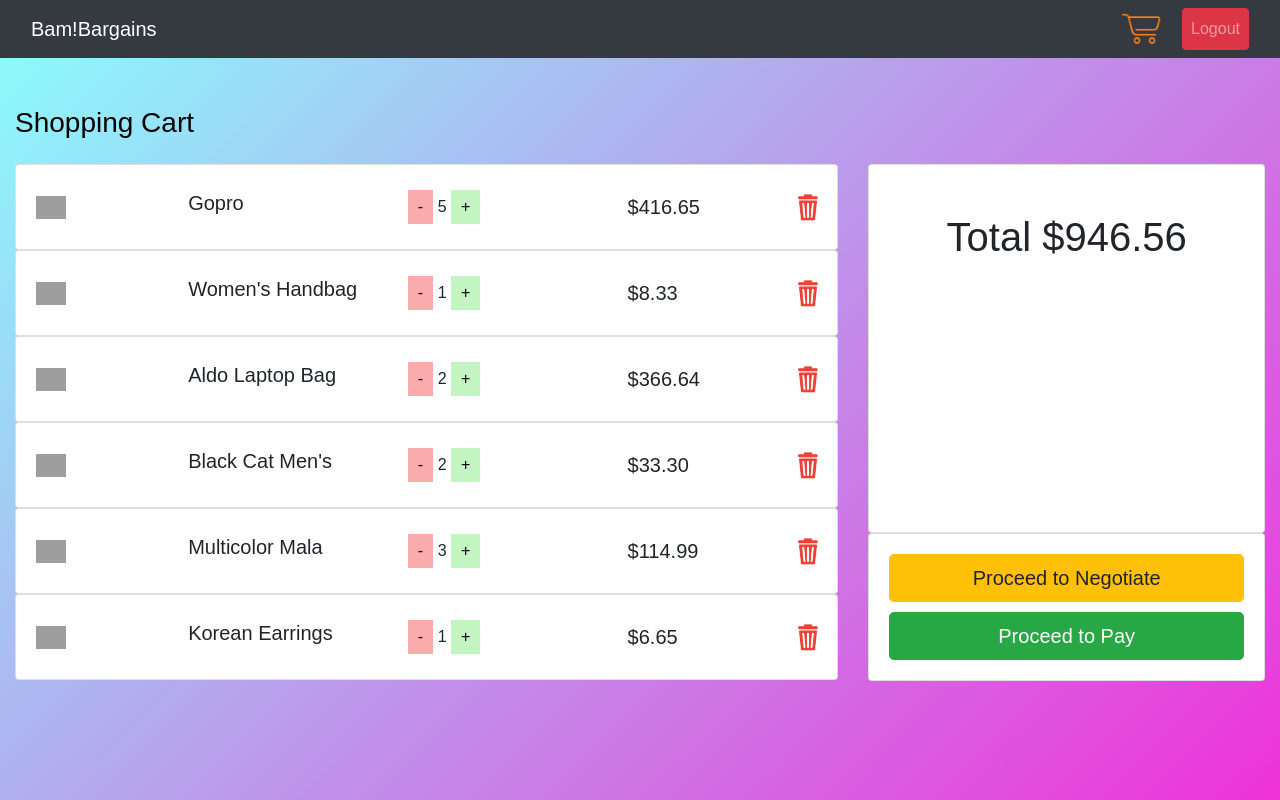
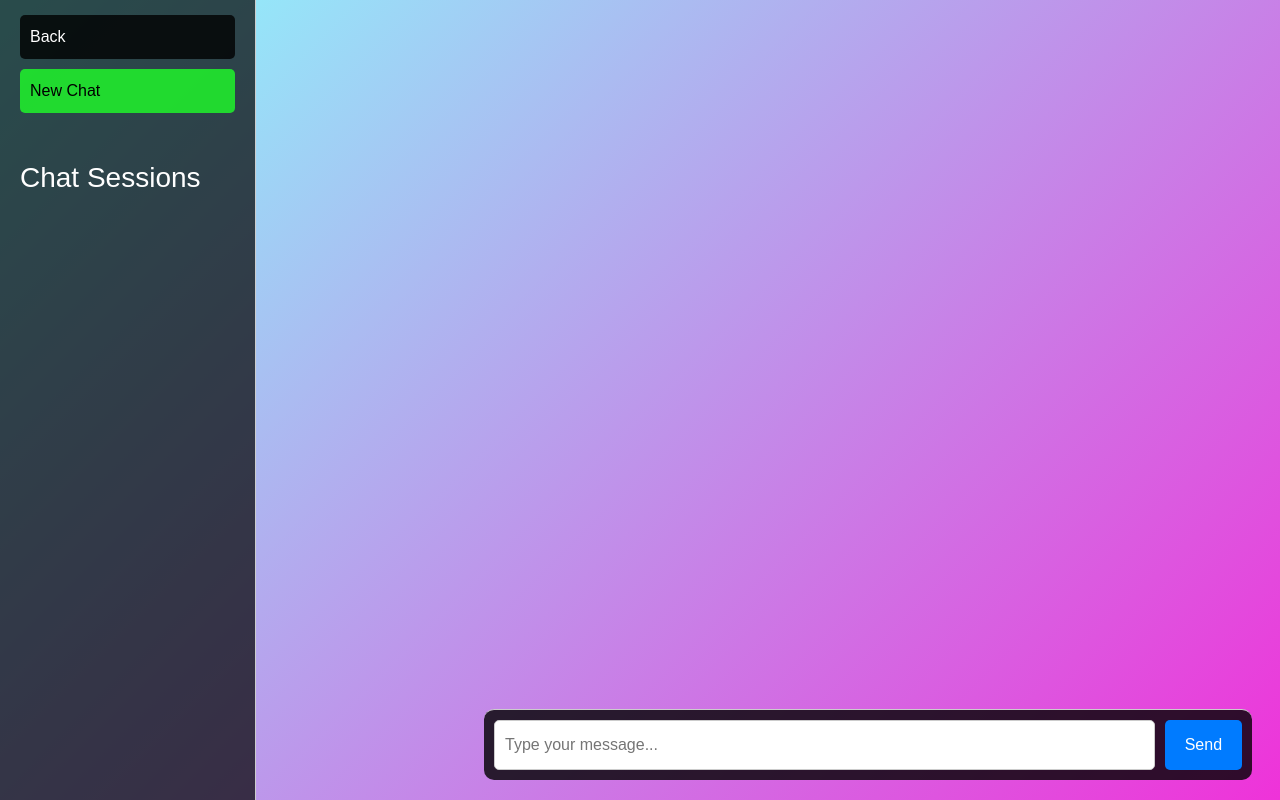
Before and after one commit to venkateshsridharann/Price-Negotiator-Chatbot, a Django app: page /cart/ in a window 1280 px wide. Run offline with Django 5.2, Linux system fonts and the light colour scheme; a user stored in the database is signed in; data comes from the database, SQL or seed files in the repository; both versions use the stored data as it was after the commit; some libraries are stand-ins or nearby versions; grey boxes are pictures that could not be loaded.

Commit message:
Added previous chat (user) saving feature

```diff
--- a/negotiator/cart/templates/cart_detail.html
+++ b/negotiator/cart/templates/cart_detail.html
@@ -1,176 +1,281 @@
+{% load static %}
 <!DOCTYPE html>
 <html lang="en">
 <head>
     <meta charset="UTF-8">
     <meta name="viewport" content="width=device-width, initial-scale=1.0">
-    <title>Your Cart</title>
+    <meta name="csrf-token" content="{{ csrf_token }}">
+    <title>Chatbot</title>
     <link rel="stylesheet" href="https://stackpath.bootstrapcdn.com/bootstrap/4.5.2/css/bootstrap.min.css">
-    {% load static %}
     <style>
-        .text-black {
-            color: #000 !important;
+        body, html {
+            height: 100%;
+            font-family: Arial, sans-serif;
+            background:linear-gradient(135deg, #89fffd, #ef32d9);
+            position: sticky;
+        }
+        .delete-icon{
+            height: 20px;
+            width: 20px;
+            margin-left: 10px;
+            margin-right: 10px;
+           color: #e74c3c;
         }
 
-        .fw-normal {
-            font-weight: 400 !important;
+        #container {
+            display: flex;
+            height: 100%;
         }
-
-        .rounded-3 {
-            border-radius: 1 !important;
+        #product-details {
+            width: 20%;
+            padding: 20px;
+            padding-top: 15px !important;
+            background-color: rgba(0, 0, 0, 0.7);
+            border-right: 1px solid #ccc;
+            display: flex;
+            flex-direction: column;
         }
-
-        .img-fluid {
+        #product-details h {
+            margin-bottom: 20px;
+        }
+        #product-details p {
+            font-size: 1.2em;
+            color: #333;
+        }
+        #chat-container {
+            margin-top: 50px;
+            margin-left: 28px;
+            display: flex;
+            flex-direction: column;
+            width: 66.67%;
+            justify-content: space-between;
+        }
+        #chat-box {
+            margin-right: 10%;
+            flex: 1;
+            padding-left: 20px;
+            overflow-y: auto;
+            background-color: rgba(0, 0, 0, 0);
+            width: 100%;
+            margin: 30 auto;
+            height: calc(100vh - 200px);
+        }
+        #chat-box::-webkit-scrollbar {
+            width: 12px;
+        }
+        #chat-box::-webkit-scrollbar-thumb {
+            background-color: rgba(255, 255, 255, 0.1);
+            border-radius: 6px;
+        }
+        #chat-box::-webkit-scrollbar-thumb:hover {
+            background-color: rgba(255, 255, 255, 0.5);
+        }
+        #context-box {
+            background-color: rgba(0, 0, 0, 0.7);
+            border-radius: 5px;
+            color: white;
+            padding: 10px;
+        }
+        #chat-output {
+            display: flex;
+            flex-direction: column;
+            margin-left: 220px;
+        }
+        .message {
+            margin-bottom: 10px;
+            padding: 10px;
+            border-radius: 5px;
+            max-width: 60%;
+        }
+        .user-message {
+            background-color: #89fffd;
+            align-self: flex-end;
+        }
+        .bot-message {
+            background-color: #ec79df;
+            align-self: flex-start;
+        }
+        #user-input-container {
+            display: flex;
+            padding: 10px;
+            border-radius: 10px;
+            background-color: rgba(0, 0, 0, 0.8);
+            width: 90%;
+            border-top: 1px solid #ccc;
+            margin: 0 auto;
+            margin-bottom: 20px;
+            margin-left: 200px;
+            position: sticky;
+        }
+        #user-input {
+            flex: 1;
+            padding: 10px;
+            height: 50px;
+            border: 1px solid #ccc;
+            border-radius: 5px;
+            margin-right: 10px;
+        }
+        #send-button {
+            padding: 10px 20px;
+            background-color: #007bff;
+            color: #fff;
+            border: none;
+            border-radius: 5px;
+            cursor: pointer;
+        }
+        .product-container {
+            background-color: rgba(0, 0, 0, 0.8);
+            padding: 20px;
+            border-radius: 10px;
+            box-shadow: 0 4px 8px rgba(0, 0, 0, 0.1);
+            width: 100%;
+            max-width: 400px;
+            color: #fff;
+            display: flex;
+            flex-direction: column;
+            align-items: center;
+            margin: auto;
+        }
+        #send-button:hover {
+            background-color: #0056b3;
+        }
+        .image-container img {
             max-width: 100%;
-            height: auto;
+            max-height: 100%;
+            display: block;
+            margin: auto;
         }
-
-
-        .form-control {
-            min-width: 0;
-            width: auto;
-            flex: 1 1 auto;
+        .image-container {
+            max-width: 300px;
+            max-height: 200px;
+            overflow: hidden;
         }
-
-        .form-control-lg {
-            padding: .5rem 1rem;
-            font-size: 1.25rem;
-            border-radius: .3rem;
+        .product-price {
+            font-size: 1em;
+            color: #e74c3c;
+            margin: 10px 0;
+            font-weight: bold;
         }
-
-        .btn-link {
-            color: #0d6efd;
-            text-decoration: none;
+        .back {
+            background-color: rgba(0, 0, 0, 0.8);
+            padding: 10px;
+            border-radius: 5px;
+            width: 100%;
+            color: #fff;
+            margin: 0px;
         }
-
-        .btn-link:hover {
-            color: #0a58ca;
+            #save {
+            background-color: rgba(30, 255, 41, 0.8);
+            padding: 10px;
+            border-radius: 5px;
+            width: 100%;
+            color: #000000;
+            margin-top: 10px;
+        }
+        .back:hover {
             text-decoration: underline;
         }
+        .end {
+            position: absolute;
+            top: 10px;
+            left: 80px;
+            color: #0000ee;
+            text-decoration: none;
+            font-size: 16px;
+        }
+        .end:hover {
+            text-decoration: underline;
+        }
+        .chatsession-container {
+            flex-direction: column;
+            align-items: center;
+            height: calc(130vh - 200px);
+            overflow-y: auto;
+        }
+        .chat-session {
+            background-color: #fff;
+            padding: 2px;
+            border-radius: 10px;
+            margin: 10px auto;
+            width: 100%;
+            color: #333;
+            display: flex;
+            justify-content: space-between;
+            align-items: top;
 
-        .btn-warning {
-            color: #fff;
-            background-color: #ffc107;
-            border-color: #ffc107;
         }
-
-        .btn-outline-warning {
-            color: #ffc107;
-            border-color: #ffc107;
+        .chatsession-container::-webkit-scrollbar {
+            width: 12px;
         }
-
-        .btn-outline-warning:hover {
-            color: #212529;
-            background-color: #ffc107;
-            border-color: #ffc107;
+        .chatsession-container::-webkit-scrollbar-thumb {
+            background-color: rgba(255, 255, 255, 0.1);
+            border-radius: 6px;
         }
-
-        .fa-lg {
-            font-size: 1.5em;
-        }
-
-        button {
-            background-color: rgba(234, 248, 40, 0.8);
-            color: black;
-            border: none;
-            padding: 5px 10px;
-            cursor: pointer;
-            font-size: 14px;
-        }
-
-        img {
-            height: 30px;
-            width: 30px;
-        }
-
-
-        .increase {
-            background-color: rgb(195, 245, 195) !important;
-            color: black;
-        }
-
-        .decrease {
-            background-color: rgb(250, 171, 171) !important;
-            color: black;
-        }
-
-        .container-fluid {
-            padding-left: 30px;
-            padding-right: 30px;
-        }
-
-        .row-no-padding {
-            margin-left: 0;
-            margin-right: 0;
-        }
-
-        .col-no-padding {
-            padding-left: 0;
-            padding-right: 0;
-        }
-        .grandtotal{
-            padding-bottom: 215px;
-            margin-top: 58px;
+        .chatsession-container::-webkit-scrollbar-thumb:hover {
+            background-color: rgba(255, 255, 255, 0.5);
         }
     </style>
 </head>
 <body>
-    <section>
-        {% include 'navbar.html' %}
-        <div class="container-fluid py-5">
-            <div class="row row-no-padding">
-                <div class="col-8 col-no-padding">
-                    <div class="d-flex justify-content-between align-items-center mb-4">
-                        <h3 class="fw-normal mb-0 text-black">Shopping Cart</h3>
+    <div id="container">
+        <div id="product-details">
+            <a href="/"><div class="back">Back</div></a>
+            <a href="/chat/add_chat"><div id="save">New Chat</div></a>
+            <br><br>
+            <h3 style="color: #fff;">Chat Sessions</h3>
+            <br>
+
+            <div class="chatsession-container">
+                {% for chat_session in chat_sessions %}
+                    <div class="chat-session">
+                        <a href="/chat/load_chat/{{chat_session.id}}"><p class="chat-content">{{ chat_session.content }}</p></a>
+                        <a href="delete/{{chat_session.id}}"><svg xmlns="http://www.w3.org/2000/svg" width="24" height="24" fill="none" viewBox="0 0 24 24" class="delete-icon">
+                            <path fill="currentColor" fill-rule="evenodd" d="M10.556 4a1 1 0 0 0-.97.751l-.292 1.14h5.421l-.293-1.14A1 1 0 0 0 13.453 4zm6.224 1.892-.421-1.639A3 3 0 0 0 13.453 2h-2.897A3 3 0 0 0 7.65 4.253l-.421 1.639H4a1 1 0 1 0 0 2h.1l1.215 11.425A3 3 0 0 0 8.3 22H15.7a3 3 0 0 0 2.984-2.683l1.214-11.425H20a1 1 0 1 0 0-2zm1.108 2H6.112l1.192 11.214A1 1 0 0 0 8.3 20H15.7a1 1 0 0 0 .995-.894zM10 10a1 1 0 0 1 1 1v5a1 1 0 1 1-2 0v-5a1 1 0 0 1 1-1m4 0a1 1 0 0 1 1 1v5a1 1 0 1 1-2 0v-5a1 1 0 0 1 1-1" clip-rule="evenodd"/>
+                        </svg>
+                        </a>
+
                     </div>
-                    {% for item in cart_items %}
-                    <div class="card rounded-3 ">
-                        <div class="card-body ">
-                            <div class="row d-flex justify-content-between align-items-center">
-                                <div class="col-md-2 col-lg-2 col-xl-2">
-                                    <img src="{{ item.product.image }}" class="img-fluid rounded-3" alt="{{ item.product.title }}">
-                                </div>
-                                <div class="col-md-3 col-lg-3 col-xl-3">
-                                    <p class="lead fw-normal mb-2">{{ item.product.title }}</p>
-                                </div>
-                                <div class="col-md-3 col-lg-3 col-xl-2 d-flex">
-                                    <form method="post" action="{% url 'remove_from_cart' item.id %}">
-                                        {% csrf_token %}
-                                        <button type="submit" name="action" class='decrease' value="decrease">-</button>
-                                        <span> {{ item.quantity }} </span>
-                                        <button type="submit" name="action" class='increase' value="increase">+</button>
-                                    </form>
-                                </div>
-                                <div class="col-md-3 col-lg-2 col-xl-2 offset-lg-1">
-                                    <h5 class="mb-0">${{ item.cartTotal }}</h5>
-                                </div>
-                                <div class="col-md-1 col-lg-1 col-xl-1 text-end">
-                                    <form method="post" action="{% url 'remove_from_cart' item.id %}">
-                                        {% csrf_token %}
-                                        <button type="submit" name="action" value="remove" class="btn btn-link text-danger">
-                                            <img src="{% static 'trash.jpg' %}" alt="">
-                                        </button>
-                                    </form>
-                                </div>
-                            </div>
-                        </div>
-                    </div>
-                    {% endfor %}
-                </div>
-                <div class="col-4">
-                    <div class="card grandtotal">
-                        <div class="card-body p-5">
-                            <h1 style="text-align: center;">Total ${{ grandtotal|floatformat:2 }}</h1>
-                        </div>
-                    </div>
-                    <div class="card proceed">
-                        <div class="card-body">
-                            <a href="/chat"><button type="button" data-mdb-button-init data-mdb-ripple-init class="btn btn-warning btn-block btn-lg">Proceed to Negotiate</button></a>
-                            <a href="/"><button type="button" style="margin-top: 10px;"  data-mdb-ripple-init class="btn btn-success btn-block btn-lg">Proceed to Pay</button></a>
-                        </div>
-                    </div>
-                </div>
+
+                {% endfor %}
             </div>
         </div>
-    </section>
+        <div id="chat-container">
+            <div id="chat-box">
+                {% if messages %}
+                    <div id="context-box" style="margin-left: 220px;">
+                        <h3>Previous Chat</h3>
+                    </br>
+                        {% for m in messages %}
+
+                            <div id="context">{{ m.sender }}: {{ m.content }}</div>
+                        {% endfor %}
+                    </div>
+                {% endif %}
+                <div id="chat-output">
+                </div>
+
+            </div>
+            <div id="user-input-container">
+                <input type="text" id="user-input" placeholder="Type your message...">
+                <button id="send-button">Send</button>
+            </div>
+        </div>
+    </div>
+
+
+    <script>
+        document.addEventListener("DOMContentLoaded", function() {
+            var chatContents = document.querySelectorAll('.chat-content');
+            chatContents.forEach(function(content) {
+                var text = content.textContent.trim();
+                if (text.length > 33) {
+                    content.textContent = text.slice(0, 33) + '...';
+                }
+            });
+        });
+    </script>
+
+
+    <script src="{% static 'chat.js' %}"></script>
 </body>
 </html>
--- a/negotiator/chat/static/chat.js
+++ b/negotiator/chat/static/chat.js
@@ -1,7 +1,9 @@
 document.addEventListener('DOMContentLoaded', function() {
     const userInput = document.getElementById('user-input');
+    const userText = userInput.value; // Get the value entered by the user
     const sendButton = document.getElementById('send-button');
     const chatOutput = document.getElementById('chat-output');
+    const chat_id = document.getElementById('chat-session-id');
 
     sendButton.addEventListener('click', function() {
         sendMessage();
@@ -13,8 +15,10 @@ document.addEventListener('DOMContentLoaded', function() {
         }
     });
 
-    function sendMessage() {
-        const userText = userInput.value.trim();
+    function sendMessage()
+    {
+        const userInput = document.getElementById('user-input');
+        const userText = userInput.value; // Get the value entered by the user
         if (userText) {
             addMessage('You: ' + userText, 'user');
             setTimeout(() => {
@@ -22,9 +26,50 @@ document.addEventListener('DOMContentLoaded', function() {
                 addMessage(botResponse, 'bot');
             }, 1000);
             userInput.value = '';
+        }// const sendButton = document.getElementById('send-button');
+        // const chatOutput = document.getElementById('chat-output');
+        const chat_id = document.getElementById('chat-session-id');
+        console.log(chat_id);
+        const chat_id_ = chat_id.value;
+
+        fetch('send_message/', {
+            method: 'POST',
+            headers: {
+                'Content-Type': 'application/x-www-form-urlencoded',
+                'X-CSRFToken': getCookie('csrftoken') // Add CSRF token for security
+            },
+            body: new URLSearchParams({
+                'user_input': userText,
+                'chat_id': chat_id_,
+                'sender': 'user',
+
+            })
+        })
+        .then(response => response.json())
+        .then(data => {
+            if (data.status === 'success') {
+                console.log('Data saved successfully!')
+            } else {
+                console.log('Failed to save data.')
+            }
+        })
+        .catch(error => console.error('Error:', error));
+
+    }
+    function getCookie(name) {
+        let cookieValue = null;
+        if (document.cookie && document.cookie !== '') {
+            const cookies = document.cookie.split(';');
+            for (let i = 0; i < cookies.length; i++) {
+                const cookie = cookies[i].trim();
+                if (cookie.substring(0, name.length + 1) === (name + '=')) {
+                    cookieValue = decodeURIComponent(cookie.substring(name.length + 1));
+                    break;
+                }
+            }
         }
+        return cookieValue;
     }
-
     function addMessage(text, sender) {
         const message = document.createElement('div');
         message.classList.add('message', `${sender}-message`);
--- a/negotiator/chat/urls.py
+++ b/negotiator/chat/urls.py
@@ -5,5 +5,7 @@ urlpatterns = [
     path('', views.all_chats, name='all_chats'),
     path('delete/<int:pk>', views.delete_chat, name='chat_delete'),
     path('add_chat/', views.add_chat, name='add_chat'),
-    path('load_chat/<int:pk>', views.load_chat, name='load_chat'),
+    path('<int:pk>', views.load_chat, name='load_chat'),
+    path('send_message/', views.send_message, name='send_message'),
+
 ]
--- a/negotiator/negotiator/settings.py
+++ b/negotiator/negotiator/settings.py
@@ -128,5 +128,4 @@ DEFAULT_AUTO_FIELD = 'django.db.models.BigAutoField'
 
 LOGIN_URL = '/auth/login/'  # URL to redirect to for login
 LOGIN_REDIRECT_URL = '/'    # URL to redirect to after successful login
-STATIC_URL = '/static/'
 # STATICFILES_DIRS = [os.path.join(BASE_DIR, 'static')]
```
Also changed, not shown: negotiator/chat/templates/chat_interface.html (+15 -19 lines), negotiator/chat/views.py (+15 -4 lines), negotiator/db.sqlite3.
